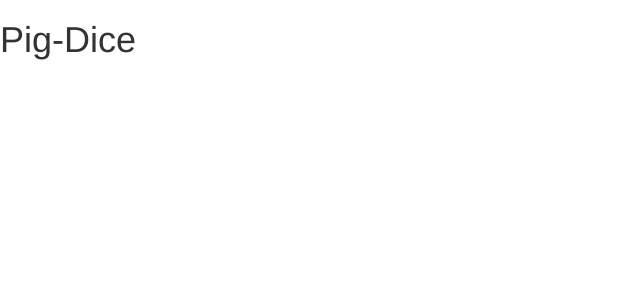
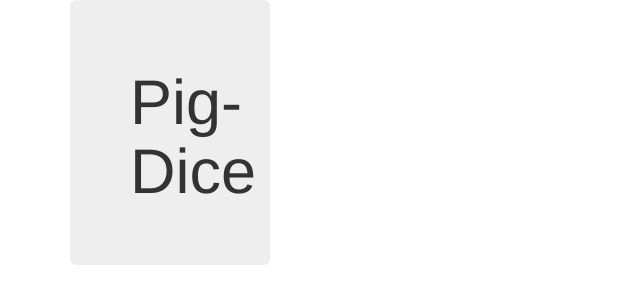
Before and after one commit to praxyfarhana/pigdice, a plain HTML site: page index.html in a window 1280 px wide. Shown: the whole page, without its empty margins (0-640 px from the left). Drawn offline with Linux system fonts and the light colour scheme.

Commit message:
added boootsrap classes

```diff
--- a/index.html
+++ b/index.html
@@ -9,7 +9,10 @@
     <title>GAME</title>
   </head>
   <body>
-    <h1>Pig-Dice</h1>
-
+    <div class="container">
+      <div class="jumbotron">
+        <h1>Pig-Dice</h1>
+      </div>
+    </div>
   </body>
 </html>
```
